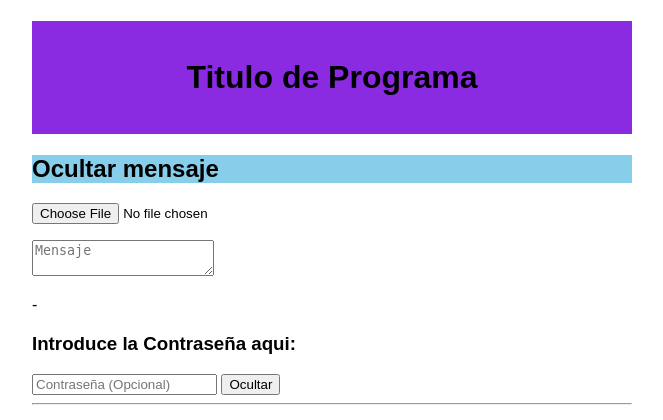
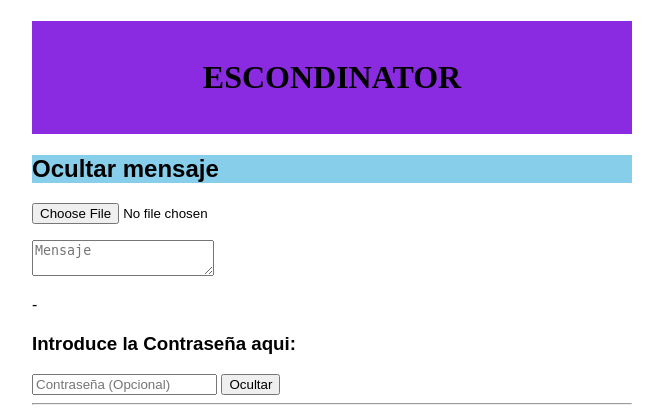
Before and after one commit to ivan-kartashov/TFG_esteganography, a Flask app: page / in a window 1280 px wide. Shown: the top 420 px of the page, without its empty margins (308-971 px from the left). Run offline with Flask 3, Linux system fonts and the light colour scheme.

Commit message:
29/04/2026 2 JL
- Comprobado el funcionamiento,y, definitivamente, el programa necesita optimización.
- Cambiado titulo en html y su formato en css

```diff
--- a/JoseLuis.txt
+++ b/JoseLuis.txt
@@ -1,3 +1,4 @@
-29/04/2026
+29/04/2026 2 JL
 
 - Comprobado el funcionamiento,y, definitivamente, el programa necesita optimización.
+- Cambiado titulo en html y su formato en css
--- a/static/stylesheet.css
+++ b/static/stylesheet.css
@@ -9,6 +9,7 @@ h1 {
     text-align: center;
     background-position: fixed;
     background-color: blueviolet;
+    font-family: 'Times New Roman', Times, serif;
 }
 
 h2 {
--- a/templates/index.html
+++ b/templates/index.html
@@ -9,7 +9,7 @@
 
     <body>
 
-        <h1>Titulo de Programa</h1>
+        <h1>ESCONDINATOR</h1>
 
         <h2>Ocultar mensaje</h2>
             <form action="/hide" method="post" enctype="multipart/form-data"> <!--Para sebas, eñ action indicira que ruta de aplicación llamamos, acción que será post ya que el usuario envia la imágen, mensaje y contraseña hacia nuestra aplicación y luego el enctype permite que el usuario envie imágenes-->
```
